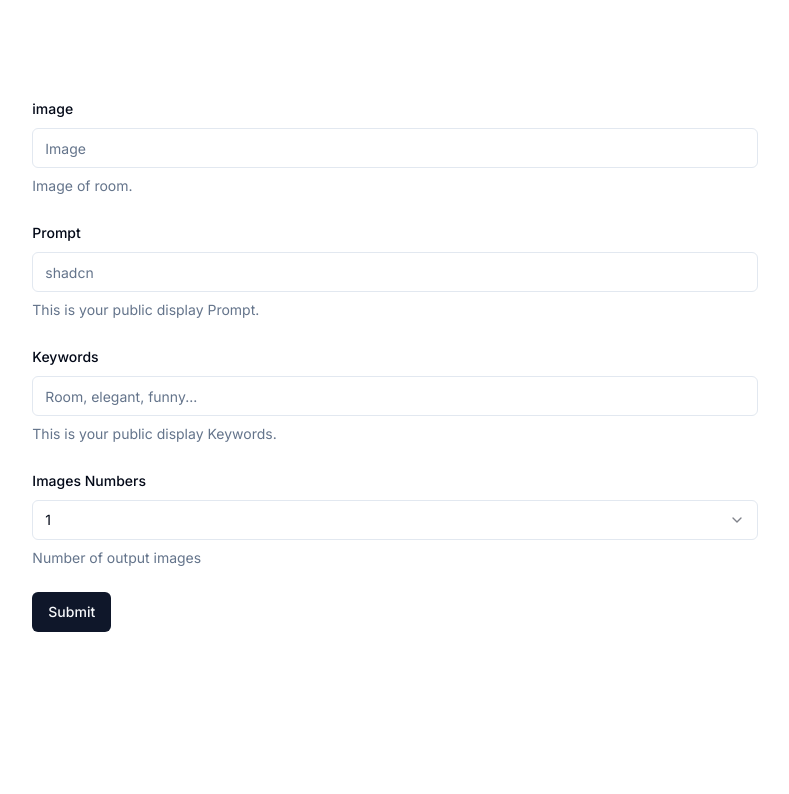
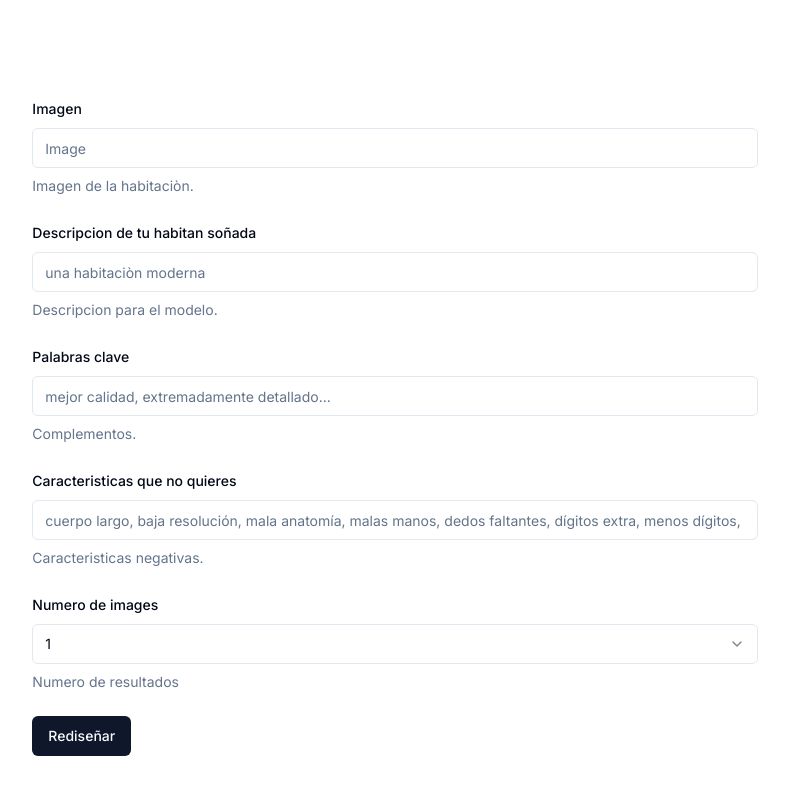
Before and after one commit to fernandopanduro/room-redesing, a Next.js app: page / in a window 1280 px wide. Shown: the top 794 px of the page, without its empty margins (245-1034 px from the left). Built offline with nearby package versions, Linux system fonts and the light colour scheme.

Commit message:
✨ feat: Add form

```diff
--- /dev/null
+++ b/app/api/image/route.ts
@@ -0,0 +1,39 @@
+import { NextResponse } from "next/server";
+import Replicate from "replicate";
+
+const replicate = new Replicate({
+  auth: process.env.REPLICATE_API_TOKEN,
+});
+
+export async function POST(req: Request) {
+  try {
+    const { image, Prompt, Keywords, NegativeKeywords, NumberImages } =
+      await req.json();
+
+    const output = await replicate.run(
+      "jagilley/controlnet-hough:854e8727697a057c525cdb45ab037f64ecca770a1769cc52287c2e56472a247b",
+      {
+        input: {
+          eta: 0,
+          image: image,
+          scale: 9,
+          prompt: Prompt,
+          a_prompt: Keywords,
+          n_prompt: NegativeKeywords,
+          ddim_steps: 20,
+          num_samples: NumberImages,
+          value_threshold: 0.1,
+          image_resolution: "512",
+          detect_resolution: 512,
+          distance_threshold: 0.1,
+        },
+      }
+    );
+    console.log(output);
+
+    return NextResponse.json(output);
+  } catch (error) {
+    console.log("[IMAGE]", error);
+    return new NextResponse("Internal Error", { status: 500 });
+  }
+}
--- a/app/layout.tsx
+++ b/app/layout.tsx
@@ -1,6 +1,7 @@
 import type { Metadata } from "next";
 import { Inter } from "next/font/google";
 import "./globals.css";
+import { Toaster } from "@/components/ui/toaster";
 
 const inter = Inter({ subsets: ["latin"] });
 
@@ -16,7 +17,10 @@ export default function RootLayout({
 }>) {
   return (
     <html lang="en">
-      <body className={inter.className}>{children}</body>
+      <body className={inter.className}>
+        {children}
+        <Toaster />
+      </body>
     </html>
   );
 }
--- a/components/form.tsx
+++ b/components/form.tsx
@@ -26,16 +26,19 @@ import { toast } from "@/components/ui/use-toast";
 
 const FormSchema = z.object({
   image: z.string().min(2, {
-    message: "Image is required.",
+    message: "Se requiere imagen.",
   }),
   Prompt: z.string().min(2, {
-    message: "Username must be at least 2 characters.",
+    message: "La descripcion debe tener al menos 2 caracteres.",
   }),
   Keywords: z.string().min(2, {
-    message: "Username must be at least 2 characters.",
+    message: "Las palabras clave deben tener al menos 2 caracteres.",
   }),
-  numberImages: z.string({
-    required_error: "Please select an email to display.",
+  NegativeKeywords: z.string().min(2, {
+    message: "Palabras negativas must be at least 2 characters.",
+  }),
+  NumberImages: z.string({
+    required_error: "Selecciona una opción.",
   }),
 });
 
@@ -46,19 +49,26 @@ export function InputForm() {
       image: "",
       Prompt: "",
       Keywords: "",
-      numberImages: "1",
+      NegativeKeywords: "",
+      NumberImages: "1",
     },
   });
 
+  const getImage = (data: any) => {
+    fetch("/api/image", {
+      method: "POST",
+      body: JSON.stringify(data),
+    })
+      .then(res => res.json())
+      .then(data => console.log(data))
+      .catch(error => console.log(error));
+  };
+
   function onSubmit(data: z.infer<typeof FormSchema>) {
-    console.log(data);
+    getImage(data);
     toast({
-      title: "You submitted the following values:",
-      description: (
-        <pre className="mt-2 w-[340px] rounded-md bg-slate-950 p-4">
-          <code className="text-white">{JSON.stringify(data, null, 2)}</code>
-        </pre>
-      ),
+      title: "Generando Rediseño",
+      description: "Espere unos segundos",
     });
   }
 
@@ -70,11 +80,11 @@ export function InputForm() {
           name="image"
           render={({ field }) => (
             <FormItem>
-              <FormLabel>image</FormLabel>
+              <FormLabel>Imagen</FormLabel>
               <FormControl>
                 <Input placeholder="Image" {...field} />
               </FormControl>
-              <FormDescription>Image of room.</FormDescription>
+              <FormDescription>Imagen de la habitaciòn.</FormDescription>
               <FormMessage />
             </FormItem>
           )}
@@ -84,13 +94,11 @@ export function InputForm() {
           name="Prompt"
           render={({ field }) => (
             <FormItem>
-              <FormLabel>Prompt</FormLabel>
+              <FormLabel>Descripcion de tu habitan soñada</FormLabel>
               <FormControl>
-                <Input placeholder="shadcn" {...field} />
+                <Input placeholder="una habitaciòn moderna" {...field} />
               </FormControl>
-              <FormDescription>
-                This is your public display Prompt.
-              </FormDescription>
+              <FormDescription>Descripcion para el modelo.</FormDescription>
               <FormMessage />
             </FormItem>
           )}
@@ -100,27 +108,45 @@ export function InputForm() {
           name="Keywords"
           render={({ field }) => (
             <FormItem>
-              <FormLabel>Keywords</FormLabel>
+              <FormLabel>Palabras clave</FormLabel>
               <FormControl>
-                <Input placeholder="Room, elegant, funny..." {...field} />
+                <Input
+                  placeholder="mejor calidad, extremadamente detallado..."
+                  {...field}
+                />
               </FormControl>
-              <FormDescription>
-                This is your public display Keywords.
-              </FormDescription>
+              <FormDescription>Complementos.</FormDescription>
               <FormMessage />
             </FormItem>
           )}
         />
         <FormField
           control={form.control}
-          name="numberImages"
+          name="NegativeKeywords"
           render={({ field }) => (
             <FormItem>
-              <FormLabel>Images Numbers</FormLabel>
+              <FormLabel>Caracteristicas que no quieres</FormLabel>
+              <FormControl>
+                <Input
+                  placeholder="cuerpo largo, baja resolución, mala anatomía, malas manos, dedos faltantes, dígitos extra, menos dígitos, recortado, peor calidad, baja calidad..."
+                  {...field}
+                />
+              </FormControl>
+              <FormDescription>Caracteristicas negativas.</FormDescription>
+              <FormMessage />
+            </FormItem>
+          )}
+        />
+        <FormField
+          control={form.control}
+          name="NumberImages"
+          render={({ field }) => (
+            <FormItem>
+              <FormLabel>Numero de images</FormLabel>
               <Select onValueChange={field.onChange} defaultValue={field.value}>
                 <FormControl>
                   <SelectTrigger>
-                    <SelectValue placeholder="Select a number images to display" />
+                    <SelectValue placeholder="Selecciona un numero" />
                   </SelectTrigger>
                 </FormControl>
                 <SelectContent>
@@ -128,12 +154,12 @@ export function InputForm() {
                   <SelectItem value="4">4</SelectItem>
                 </SelectContent>
               </Select>
-              <FormDescription>Number of output images</FormDescription>
+              <FormDescription>Numero de resultados</FormDescription>
               <FormMessage />
             </FormItem>
           )}
         />
-        <Button type="submit">Submit</Button>
+        <Button type="submit">Rediseñar</Button>
       </form>
     </Form>
   );
--- a/package.json
+++ b/package.json
@@ -21,6 +21,7 @@
     "react": "^18",
     "react-dom": "^18",
     "react-hook-form": "^7.49.3",
+    "replicate": "^0.25.2",
     "tailwind-merge": "^2.2.0",
     "tailwindcss-animate": "^1.0.7",
     "zod": "^3.22.4"
```
Also changed, not shown: 1 other file (tests, documents, lock files or other folders).
